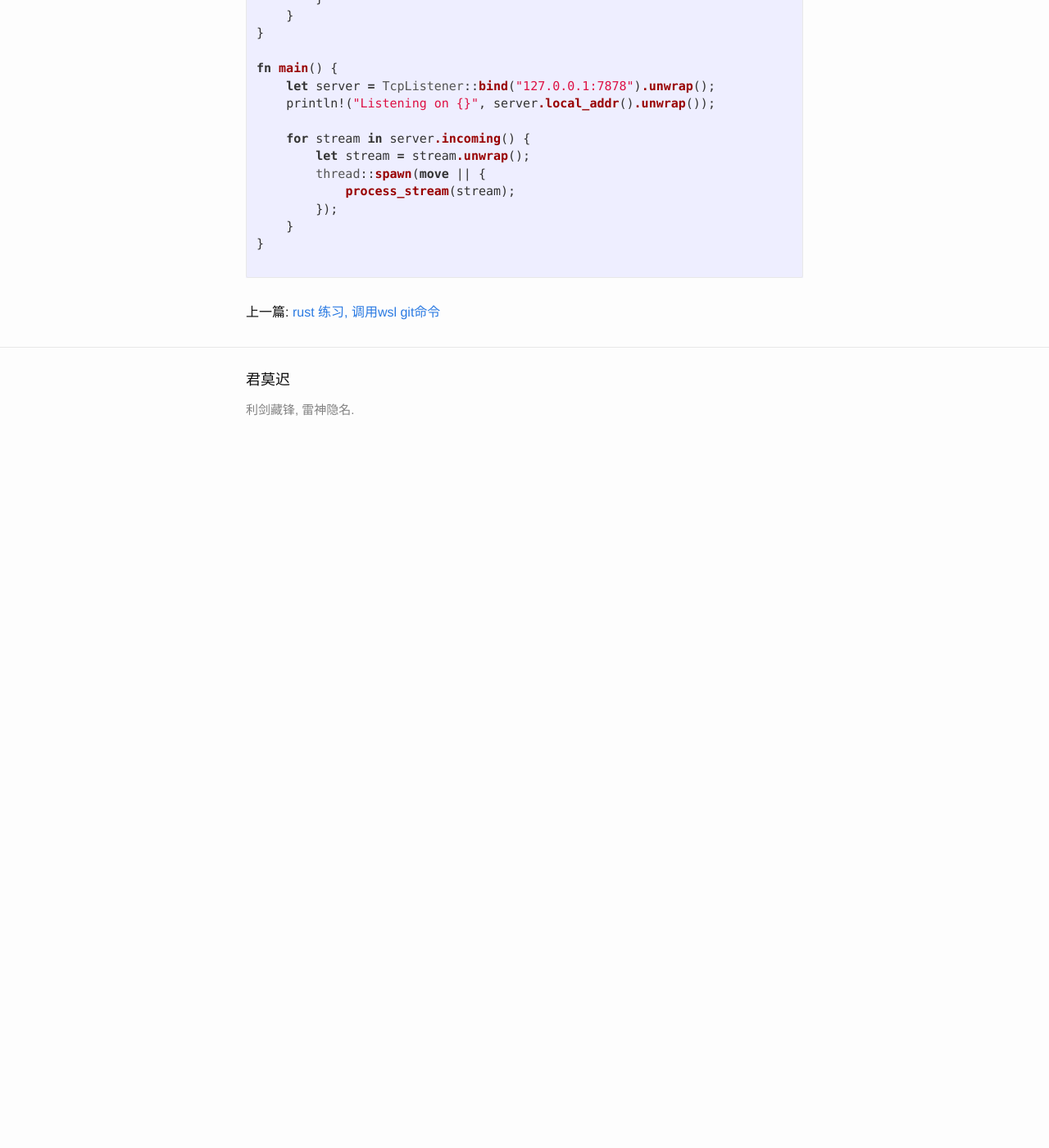
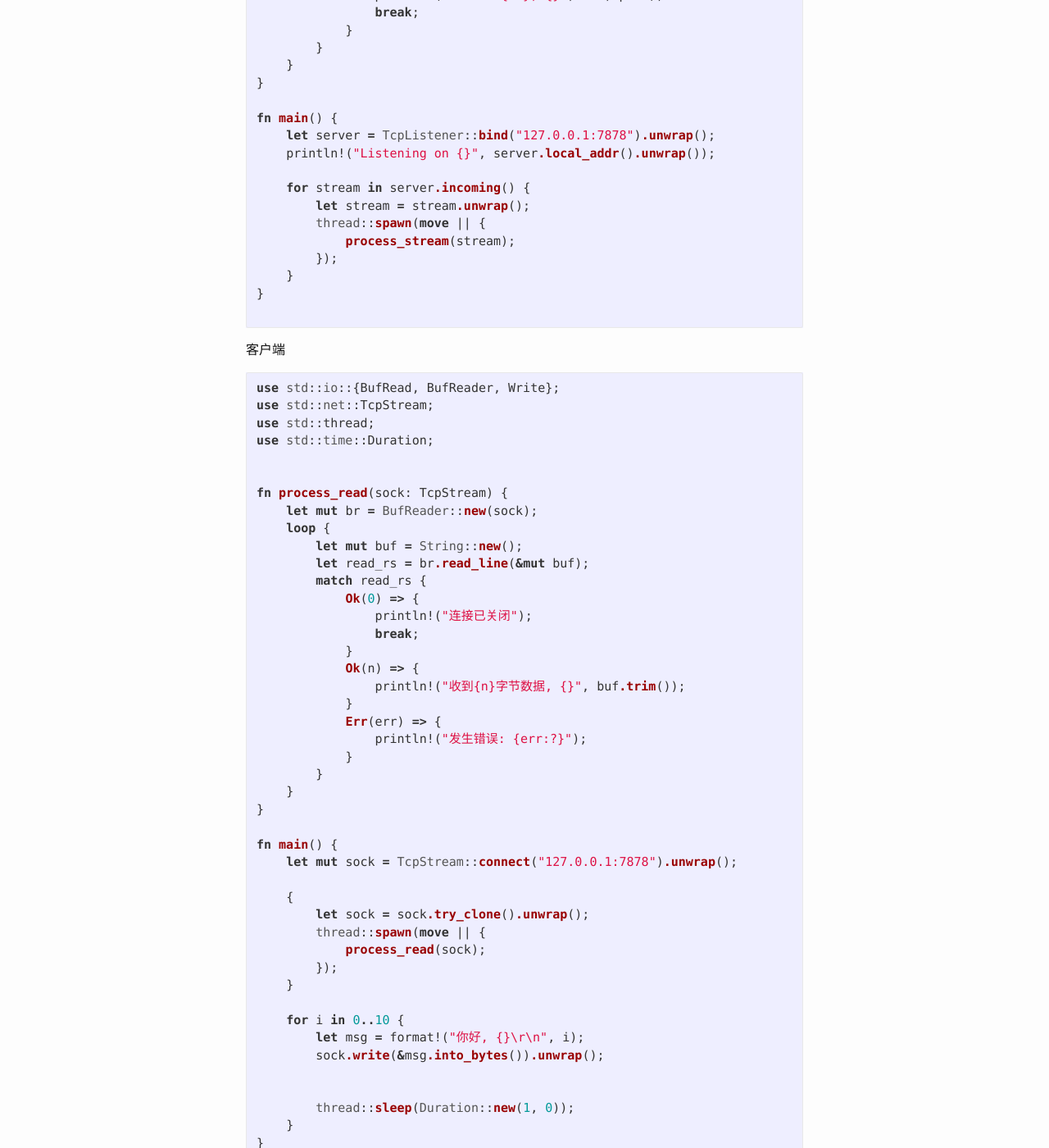
Before and after one commit to windqyoung/windqyoung.github.io, a Jekyll site: the page built from _posts/2024-11-25-rust-echo-socket-stream.md, in a window 1280 px wide and 1400 px high, scrolled down 757 px. Shown: the whole window at 82% size. Built offline with Jekyll 4.4.1, drawn with Linux system fonts in a browser that asks for light colours; nearby versions of some CDN libraries; before the commit the page ends 1329 px from its top, so only the background shows below that; some of the changed text lies outside the part shown.

Commit message:
服务器客户端简单回显通信

````diff
--- a/_posts/2024-11-25-rust-echo-socket-stream.md
+++ b/_posts/2024-11-25-rust-echo-socket-stream.md
@@ -1,6 +1,8 @@
 ---
 title: Rust 练习, tcp回显服务器
 ---
+
+服务器端
 
 ```rust
 use std::io::{BufRead, BufReader, Write};
@@ -22,7 +24,7 @@ fn process_stream(mut stream: TcpStream) {
             }
             Ok(n) => {
                 let w_rs = stream.write(buffer.as_bytes());
-                println!("已回写{n}: {:?}, {}", w_rs, peer);
+                println!("已回写{n}: {:?}, {}, {}", w_rs, peer, buffer.trim());
             }
             Err(err) => {
                 println!("error: {:?}, {}", err, peer);
@@ -45,3 +47,52 @@ fn main() {
 }
 
 ```
+
+
+客户端
+```rust
+use std::io::{BufRead, BufReader, Write};
+use std::net::TcpStream;
+use std::thread;
+use std::time::Duration;
+
+
+fn process_read(sock: TcpStream) {
+    let mut br = BufReader::new(sock);
+    loop {
+        let mut buf = String::new();
+        let read_rs = br.read_line(&mut buf);
+        match read_rs {
+            Ok(0) => {
+                println!("连接已关闭");
+                break;
+            }
+            Ok(n) => {
+                println!("收到{n}字节数据, {}", buf.trim());
+            }
+            Err(err) => {
+                println!("发生错误: {err:?}");
+            }
+        }
+    }
+}
+
+fn main() {
+    let mut sock = TcpStream::connect("127.0.0.1:7878").unwrap();
+
+    {
+        let sock = sock.try_clone().unwrap();
+        thread::spawn(move || {
+            process_read(sock);
+        });
+    }
+
+    for i in 0..10 {
+        let msg = format!("你好, {}\r\n", i);
+        sock.write(&msg.into_bytes()).unwrap();
+
+
+        thread::sleep(Duration::new(1, 0));
+    }
+}
+```
````
